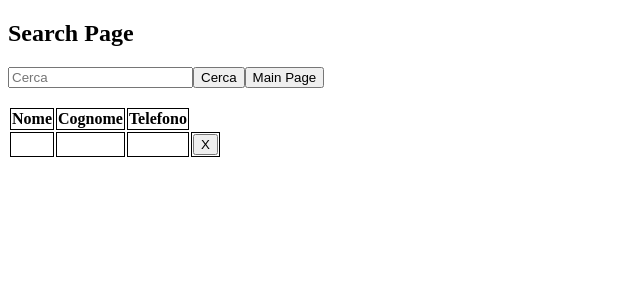
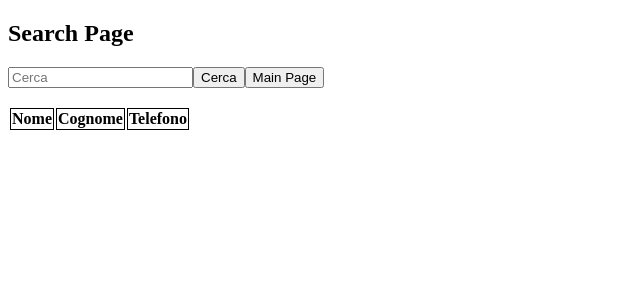
Before and after one commit to Giulia2Gargano/rubricaRoute-ill, an Angular app in the folder rubricaRoute-ill-client/: page /search-page in a window 1280 px wide. Shown: the top 300 px of the page, without its empty margins (0-640 px from the left). Built offline with nearby package versions, Linux system fonts and the light colour scheme.

Commit message:
Update main

```diff
--- a/rubricaRoute-ill-client/src/app/count-page/count-page.component.html
+++ b/rubricaRoute-ill-client/src/app/count-page/count-page.component.html
@@ -1,3 +1,3 @@
 <h2>Conteggio Contatti</h2>
-<p>Il numero di contatti in rubrica è {{i}}</p>
+Il numero dei contatti è: {{med.persone.length}}
 <button routerLink="/main-page">Torna alla pagina principale</button>
--- a/rubricaRoute-ill-client/src/app/count-page/count-page.component.ts
+++ b/rubricaRoute-ill-client/src/app/count-page/count-page.component.ts
@@ -1,4 +1,5 @@
 import { Component, OnInit } from '@angular/core';
+import { MediatorService } from '../mediator.service';
 
 @Component({
   selector: 'app-count-page',
@@ -6,8 +7,7 @@ import { Component, OnInit } from '@angular/core';
   styleUrls: ['./count-page.component.css']
 })
 export class CountPageComponent implements OnInit {
-  i = 15;
-  constructor() { }
+  constructor(public med:MediatorService) { }
 
   ngOnInit(): void {
   }
--- a/rubricaRoute-ill-client/src/app/form-panel/form-panel.component.ts
+++ b/rubricaRoute-ill-client/src/app/form-panel/form-panel.component.ts
@@ -1,4 +1,5 @@
 import { Component, EventEmitter, Input, OnInit, Output } from '@angular/core';
+import { Router } from '@angular/router';
 import { MediatorService } from '../mediator.service';
 import { Persona } from '../persona';
 
@@ -9,22 +10,24 @@ import { Persona } from '../persona';
 })
 export class FormPanelComponent implements OnInit {
 
-  persona: Persona= new Persona();
-  constructor(public med: MediatorService) { }
+  persona: Persona = new Persona();
+  constructor(public med: MediatorService, private router: Router) { }
   ngOnInit(): void {
 
   }
 
   aggiungi() {
     this.med.persone.push(this.persona);
-    this.persona= new Persona();
+    this.persona = new Persona();
   }
 
   conta() {
-
+    this.router.navigateByUrl("/count-page");
   }
 
   ricerca() {
+    this.router.navigateByUrl("/search-page");
+  }
 
-  }
+
 }
--- a/rubricaRoute-ill-client/src/app/main-page/main-page.component.html
+++ b/rubricaRoute-ill-client/src/app/main-page/main-page.component.html
@@ -1,5 +1,5 @@
 <h1>Main Page</h1>
-<app-form-panel (add)="aggiungi($event)" (cont)="conta($event)" (ric)="ricerca($event)"></app-form-panel>
+<app-form-panel (add)="aggiungi()" (cont)="conta()" ></app-form-panel>
 <br>
 <br>
 <table>
@@ -8,10 +8,10 @@
         <th>Cognome</th>
         <th>Telefono</th>
     </tr>
-    <tr *ngFor="let a of med.persone">
+    <tr *ngFor="let a of med.persone,index as i">
         <td>{{a.nome}}</td>
         <td>{{a.cognome}}</td>
         <td>{{a.telefono}}</td>
-        <td><button>X</button></td>
+        <td><button (click)="cancella(i)">X</button></td>
     </tr>
 </table>
--- a/rubricaRoute-ill-client/src/app/main-page/main-page.component.ts
+++ b/rubricaRoute-ill-client/src/app/main-page/main-page.component.ts
@@ -17,17 +17,17 @@ export class MainPageComponent implements OnInit {
   }
 
   aggiungi() {
-    this.med.persone.push(this.persona);
-    this.persona = new Persona();
+    // this.med.persone.push(this.persona);
+    // this.persona = new Persona();
   }
 
   conta(s: string) {
-    console.log('Ricevuto evento', s);
-    this.router.navigateByUrl("/count-page");
   }
 
   ricerca(s: string) {
-    console.log('Ricevuto evento', s);
-    this.router.navigateByUrl("/search-page");
+  }
+
+  cancella(i: number) {
+    this.med.persone.splice(i, 1);
   }
 }
--- a/rubricaRoute-ill-client/src/app/search-page/search-page.component.html
+++ b/rubricaRoute-ill-client/src/app/search-page/search-page.component.html
@@ -10,10 +10,10 @@
         <th>Cognome</th>
         <th>Telefono</th>
     </tr>
-    <tr>
-        <td></td>
-        <td></td>
-        <td></td>
+    <tr *ngFor="let a of med.persone">
+        <td>{{a.nome}}</td>
+        <td>{{a.cognome}}</td>
+        <td>{{a.telefono}}</td>
         <td><button>X</button></td>
     </tr>
 </table>
--- a/rubricaRoute-ill-client/src/app/search-page/search-page.component.ts
+++ b/rubricaRoute-ill-client/src/app/search-page/search-page.component.ts
@@ -1,4 +1,5 @@
 import { Component, OnInit } from '@angular/core';
+import { MediatorService } from '../mediator.service';
 
 @Component({
   selector: 'app-search-page',
@@ -7,7 +8,7 @@ import { Component, OnInit } from '@angular/core';
 })
 export class SearchPageComponent implements OnInit {
 
-  constructor() { }
+  constructor(public med: MediatorService) { }
 
   ngOnInit(): void {
   }
```
